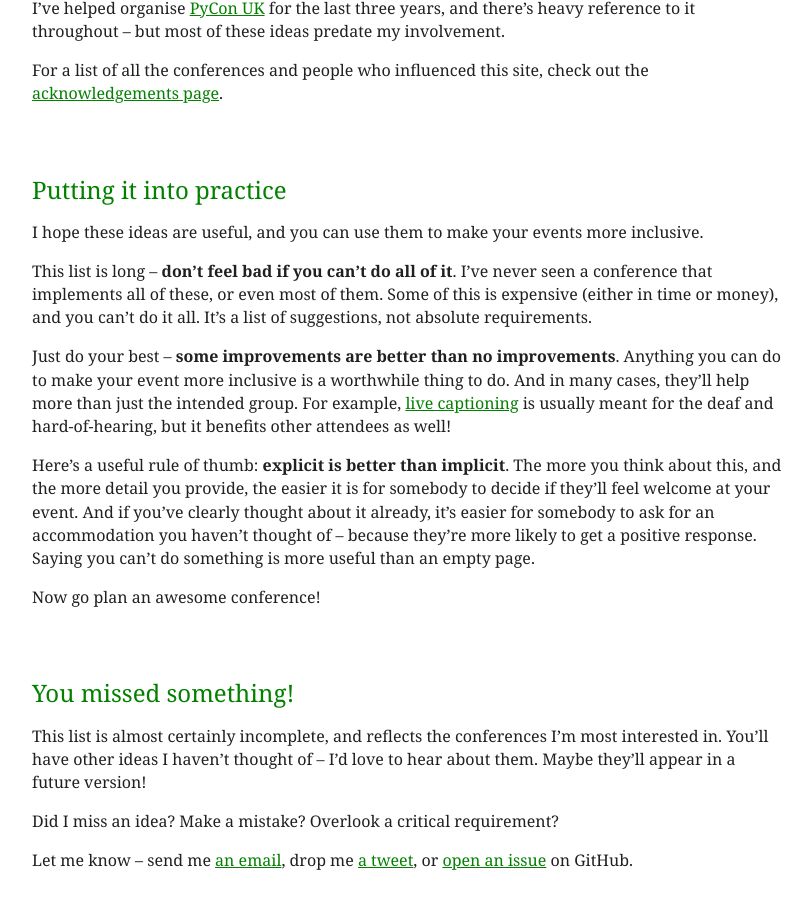
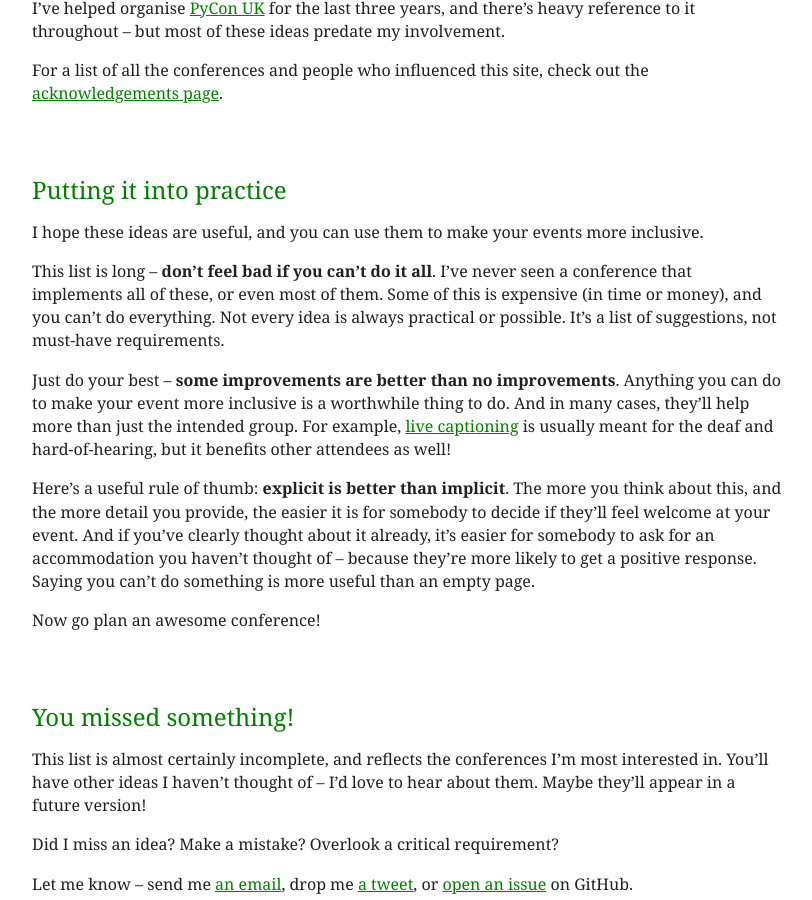
Before and after one commit to alexwlchan/ideas-for-inclusive-events, a Jekyll site: the page built from src/index.md, in a window 1280 px wide and 900 px high, scrolled down 1006 px. Shown: the whole window, without its empty margins (233-1045 px from the left). Built offline with Jekyll 4.4.1, drawn with Linux system fonts in a browser that asks for light colours.

Commit message:
Add a brief note about not doing everything

```diff
--- a/src/index.md
+++ b/src/index.md
@@ -53,9 +53,11 @@ For a list of all the conferences and people who influenced this site, check out
 
 I hope these ideas are useful, and you can use them to make your events more inclusive.
 
-This list is long -- **don't feel bad if you can't do all of it**.
-I’ve never seen a conference that implements all of these, or even most of them. Some of this is expensive (either in time or money), and you can’t do it all.
-It's a list of suggestions, not absolute requirements.
+This list is long -- **don't feel bad if you can't do it all**.
+I've never seen a conference that implements all of these, or even most of them.
+Some of this is expensive (in time or money), and you can't do everything.
+Not every idea is always practical or possible.
+It's a list of suggestions, not must-have requirements.
 
 Just do your best – **some improvements are better than no improvements**. Anything you can do to make your event more inclusive is a worthwhile thing to do.
 And in many cases, they'll help more than just the intended group.
```
Also changed, not shown: src/_ideas/accessible-venue.md (+4 -1 lines).
